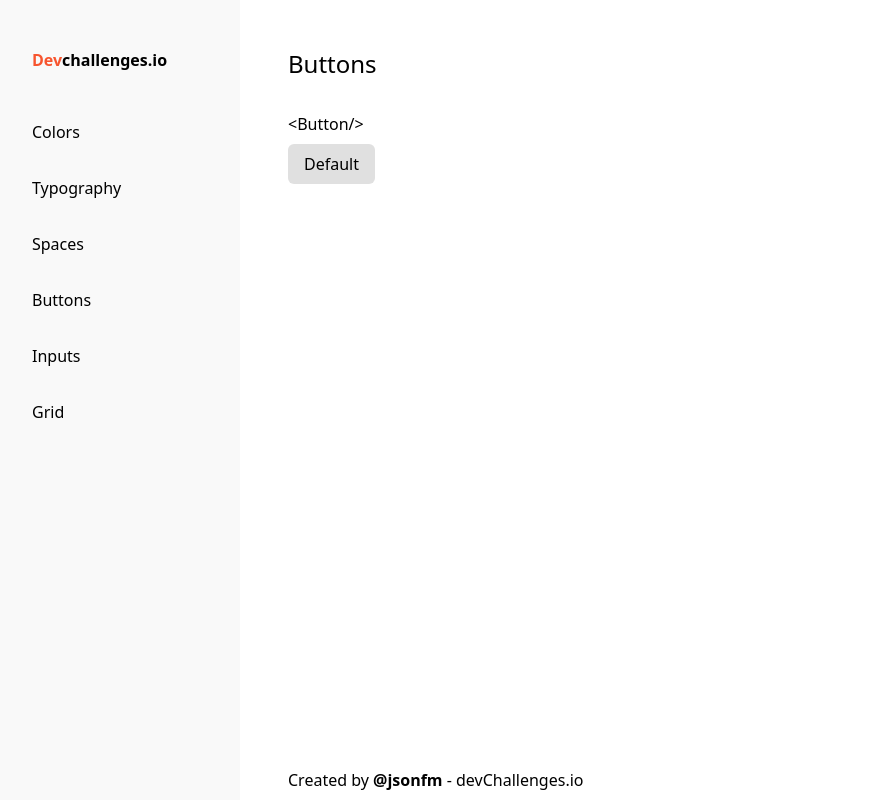
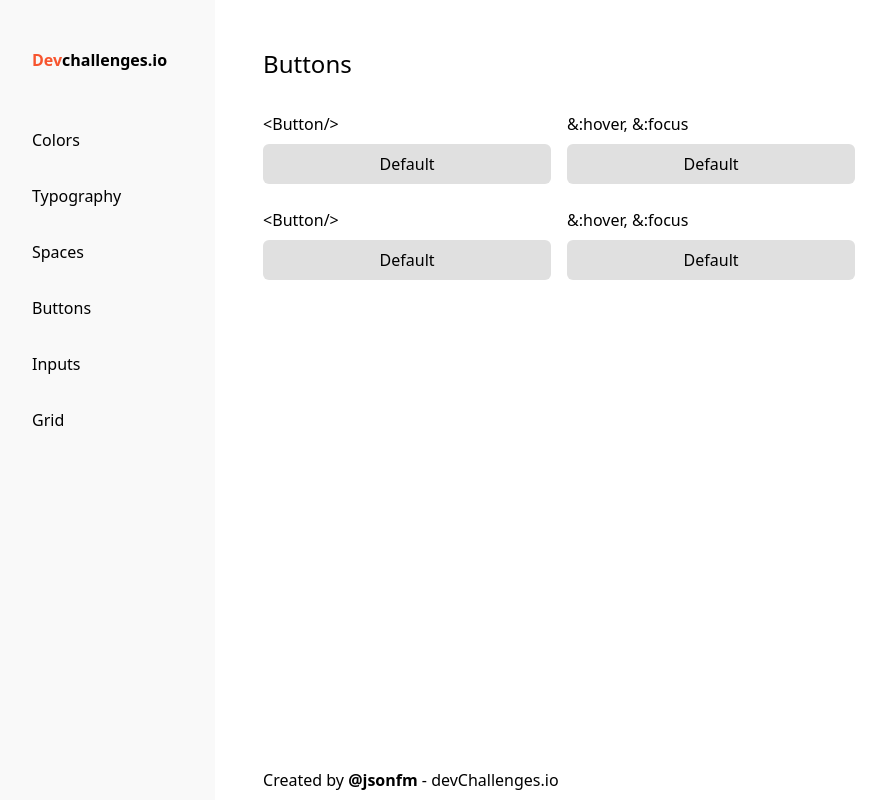
Before and after one commit to jsonfm/react-button-component, a React (Vite) app: page / in a window 1280 px wide. Shown: the whole page, without its empty margins (16-902 px from the left). Built offline with nearby package versions, Linux system fonts and the light colour scheme.

Commit message:
update layout

```diff
--- a/src/App.tsx
+++ b/src/App.tsx
@@ -6,10 +6,26 @@ function App() {
     <Layout>
       <div className="min-h-[90vh]">
         <h4 className="text-2xl mb-8">Buttons</h4>
-        <div className="flex flex-wrap">
-          <div className="flex flex-col gap-2">
-            <p>{`<Button/>`}</p>
-            <Button>Default</Button>
+        <div className="flex flex-wrap gap-6">
+          <div className="flex gap-4">
+            <div className="flex flex-col gap-2 w-72">
+              <p>{`<Button/>`}</p>
+              <Button>Default</Button>
+            </div>
+            <div className="flex flex-col gap-2 w-72">
+              <p>{`&:hover, &:focus`}</p>
+              <Button>Default</Button>
+            </div>
+          </div>
+          <div className="flex gap-4">
+            <div className="flex flex-col gap-2 w-72">
+              <p>{`<Button/>`}</p>
+              <Button variant="primary">Default</Button>
+            </div>
+            <div className="flex flex-col gap-2 w-72">
+              <p>{`&:hover, &:focus`}</p>
+              <Button>Default</Button>
+            </div>
           </div>
         </div>
       </div>
--- a/src/components/Button/index.tsx
+++ b/src/components/Button/index.tsx
@@ -31,7 +31,7 @@ export const Button = ({ variant = "primary", size = "md", outline = false,  chi
     const outlineClassName = outline ? "!bg-transparent" : "";
 
 
-    const baseClassName = `px-4 ${sizeClassName} ${variantClassName} ${outlineClassName} cursor-pointer rounded-md flex justify-center transition-200`
+    const baseClassName = `px-4 ${sizeClassName} ${variantClassName} ${outlineClassName} cursor-pointer rounded-md inline-flex justify-center transition-200`
     return (
         <div className={baseClassName}>
             {children}
--- a/src/components/Layout/SideBar/index.tsx
+++ b/src/components/Layout/SideBar/index.tsx
@@ -1,17 +1,20 @@
-import { ReactNode } from "react"
+import { ReactNode, useState } from "react"
 
 interface SideBarProps {
     children: ReactNode
 }
 
 export const SideBar = ({ children }: SideBarProps) => {
-  return (
+    const [showMenu, setShowMenu] = useState(false);
+    const toggleShowMenu = () => setShowMenu(!showMenu);
+
+    return (
     <div className="h-full flex">
-        <div className="md:w-1/5 h-screen bg-neutral/20  md:p-12">
+        <div className={`w-full fixed md:relative ${showMenu ? "left-full md:left-0" : "left-0"} flex flex-col items-center gap-2 pt-12 md:items-start md:w-2/5 xl:w-1/5 h-screen bg-neutral md:bg-neutral/20 p-6  md:p-12 duration-200`}>
             <p className="font-bold">
                 <b className="text-warning">Dev</b>challenges.io
             </p>
-            <div className="flex flex-col gap-8 md:mt-12">
+            <div className="flex flex-col gap-8 mt-8 md:mt-12">
                 <p>Colors</p>
                 <p>Typography</p>
                 <p>Spaces</p>
@@ -26,6 +29,7 @@ export const SideBar = ({ children }: SideBarProps) => {
             </>
             <footer>Created by <b>@jsonfm</b> - devChallenges.io</footer>
         </div>
+        <div className="w-8 h-8 bg-warning rounded-full flex items-center justify-center fixed bottom-16 right-4 md:hidden z-[1000]" onClick={toggleShowMenu}>x</div>
     </div>
-  )
+    )
 }
```
